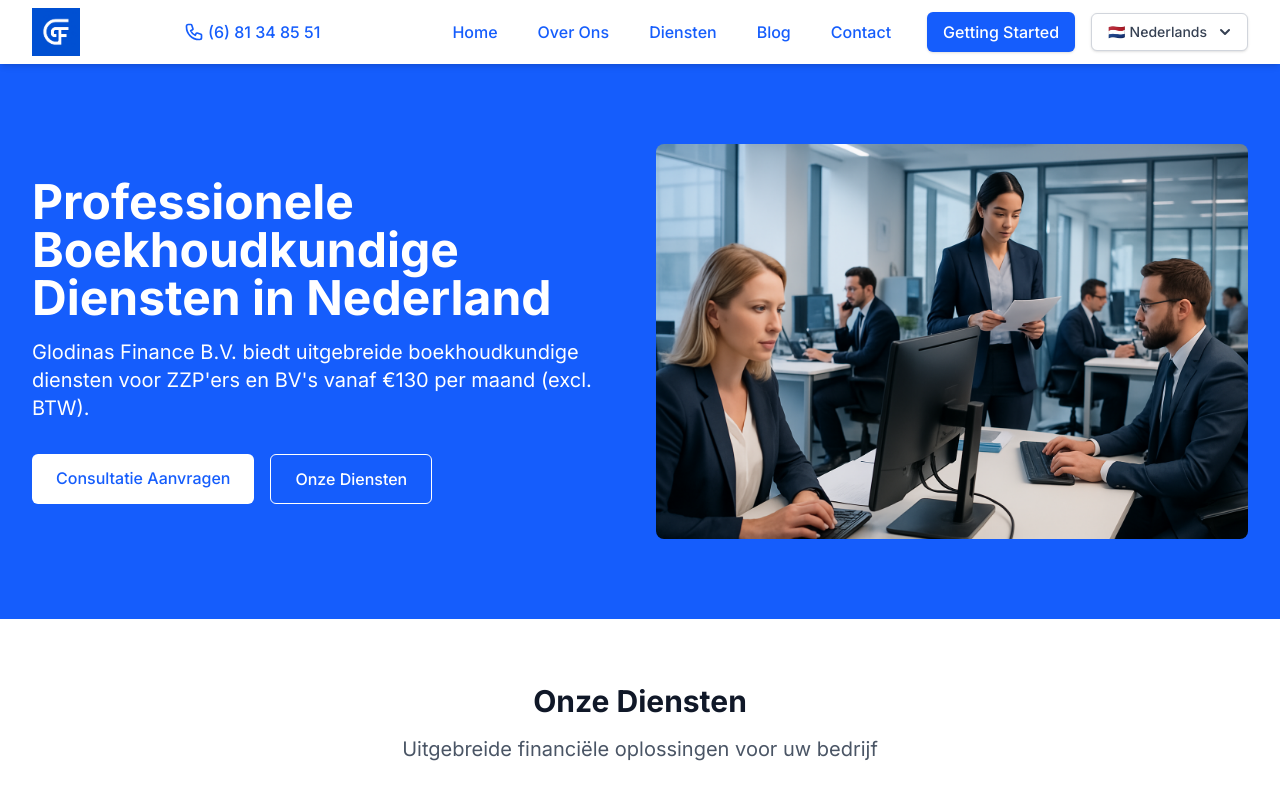
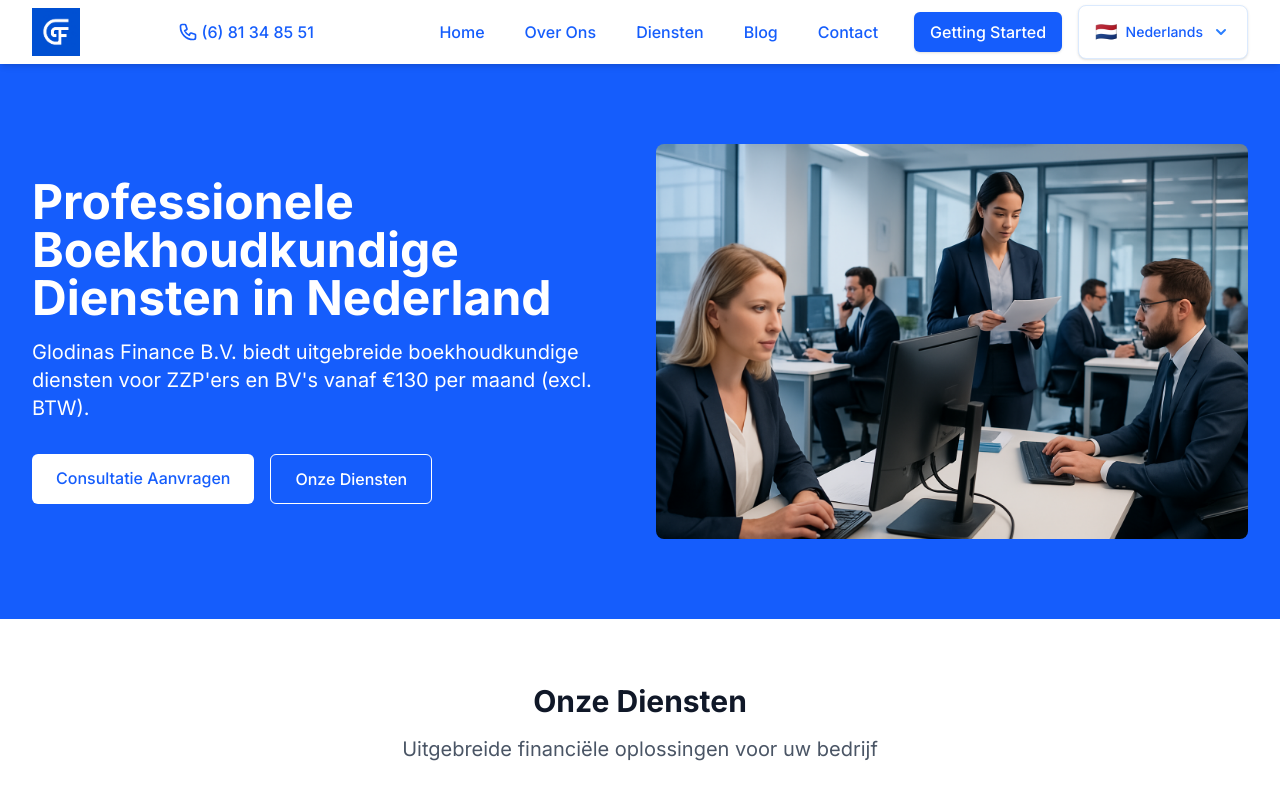
Before and after one commit to glodinasflexwork/glodinas-finance-website, a Next.js app: page / in a window 1280 px wide. Shown: the top 800 px of the page. Built offline with nearby package versions, Linux system fonts and the light colour scheme.

Commit message:
Enhance language switcher for improved visual appeal and usability

```diff
--- a/src/components/LanguageSwitcher.tsx
+++ b/src/components/LanguageSwitcher.tsx
@@ -1,5 +1,4 @@
 'use client';
-
 import { useState, useEffect } from 'react';
 import { useTranslation } from 'react-i18next';
 // import Image from 'next/image';
@@ -65,44 +64,56 @@ const LanguageSwitcher = () => {
       <div>
         <button
           type="button"
-          className="inline-flex justify-center w-full rounded-md border border-gray-300 shadow-sm px-4 py-2 bg-white text-sm font-medium text-gray-700 hover:bg-gray-50 focus:outline-none focus:ring-2 focus:ring-offset-2 focus:ring-blue-500"
+          className="inline-flex items-center justify-center w-full rounded-lg border border-blue-100 shadow-sm px-4 py-3 bg-white text-sm font-medium text-blue-600 hover:bg-blue-50 focus:outline-none focus:ring-2 focus:ring-offset-2 focus:ring-blue-500 transition-colors"
           id="language-menu"
-          aria-expanded="true"
+          aria-expanded={isOpen}
           aria-haspopup="true"
           onClick={toggleDropdown}
         >
-          <span className="mr-1">{currentLang?.flag}</span>
-          <span className="hidden md:inline">{currentLang?.name}</span>
-          <svg className="-mr-1 ml-2 h-5 w-5" xmlns="http://www.w3.org/2000/svg" viewBox="0 0 20 20" fill="currentColor" aria-hidden="true">
+          <span className="text-lg mr-2">{currentLang?.flag}</span>
+          <span className={`${isMobile ? 'hidden' : 'inline'} md:inline`}>{currentLang?.name}</span>
+          <svg
+            className={`ml-2 h-5 w-5 text-blue-500 transition-transform duration-200 ${isOpen ? 'rotate-180' : ''}`}
+            xmlns="http://www.w3.org/2000/svg"
+            viewBox="0 0 20 20"
+            fill="currentColor"
+            aria-hidden="true"
+          >
             <path fillRule="evenodd" d="M5.293 7.293a1 1 0 011.414 0L10 10.586l3.293-3.293a1 1 0 111.414 1.414l-4 4a1 1 0 01-1.414 0l-4-4a1 1 0 010-1.414z" clipRule="evenodd" />
           </svg>
         </button>
       </div>
 
-      {isOpen && (
+      {/* Dropdown menu with animation */}
       <div
-          className={`origin-top-${isMobile ? 'left' : 'right'} absolute ${isMobile ? 'left-0' : 'right-0'} mt-2 w-56 rounded-md shadow-lg bg-white ring-1 ring-black ring-opacity-5 focus:outline-none z-50`}
+        className={`absolute ${isMobile ? 'left-0' : 'right-0'} mt-2 w-56 rounded-lg shadow-lg bg-white ring-1 ring-black ring-opacity-5 focus:outline-none z-50 transition-all duration-200 ease-in-out transform ${
+          isOpen
+            ? 'opacity-100 scale-100'
+            : 'opacity-0 scale-95 pointer-events-none'
+        }`}
         role="menu"
         aria-orientation="vertical"
         aria-labelledby="language-menu"
       >
-          <div className="py-1" role="none">
+        <div className="py-1 rounded-lg overflow-hidden" role="none">
           {languages.map((lang) => (
             <button
               key={lang.code}
               onClick={() => changeLanguage(lang.code)}
               className={`${
-                  currentLanguage === lang.code ? 'bg-gray-100 text-gray-900' : 'text-gray-700'
-                } block w-full text-left px-4 py-2 text-sm hover:bg-gray-100`}
+                currentLanguage === lang.code
+                  ? 'bg-blue-50 text-blue-700 font-medium'
+                  : 'text-gray-700 hover:bg-blue-50 hover:text-blue-700'
+              } block w-full text-left px-4 py-3 text-sm transition-colors duration-150`}
               role="menuitem"
+              aria-current={currentLanguage === lang.code ? 'true' : 'false'}
             >
-                <span className="mr-2">{lang.flag}</span>
+              <span className="text-lg mr-3">{lang.flag}</span>
               {lang.name}
             </button>
           ))}
         </div>
       </div>
-      )}
     </div>
   );
 };
```
Lines whose indentation alone changed are shown as unchanged.
